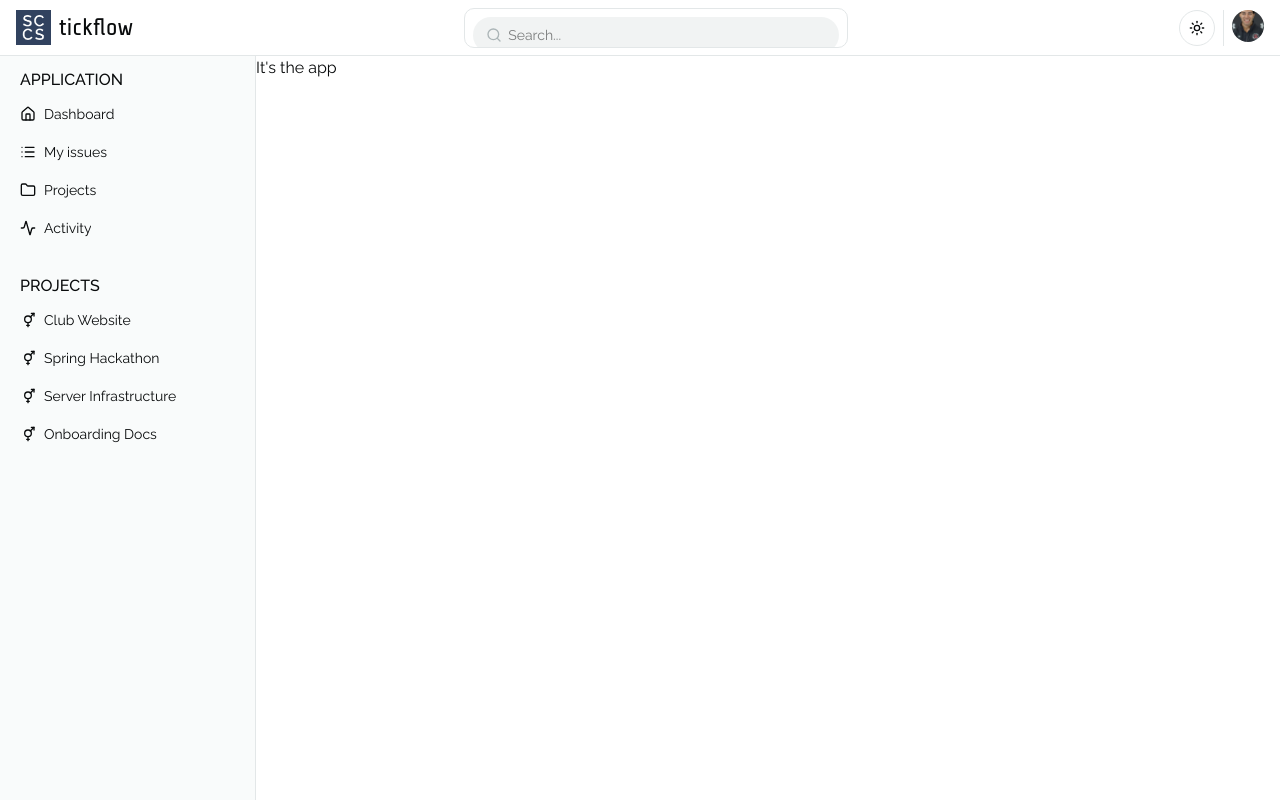
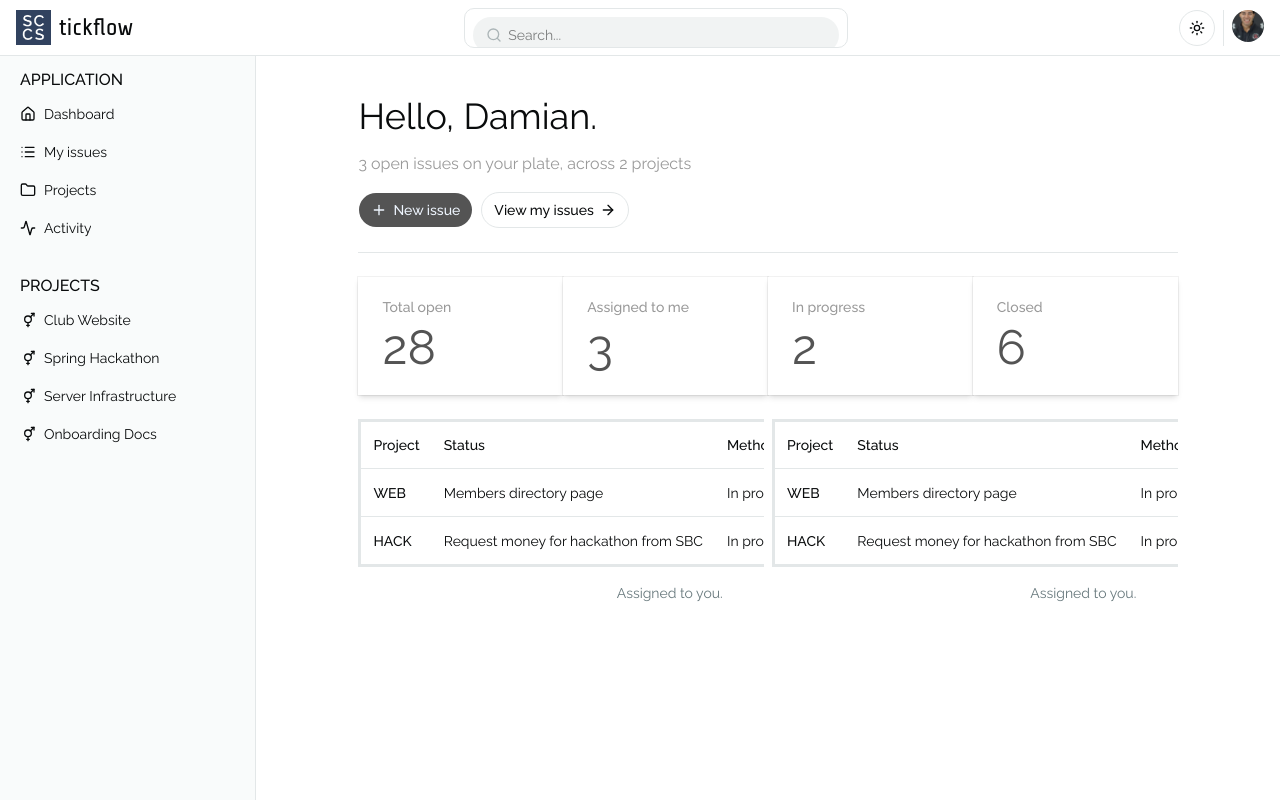
Before and after one commit to swat-sccs/tickflow, a Next.js app: page / in a window 1280 px wide. Built offline with nearby package versions, Linux system fonts and the light colour scheme.

Commit message:
sketched dashboard and projects

```diff
--- a/app/layout.tsx
+++ b/app/layout.tsx
@@ -38,7 +38,9 @@ export default function Layout({
             >
               <AppSidebar />
               <SidebarInset className="min-h-0 h-full overflow-hidden">
-                <div className="min-h-0 flex-1 overflow-auto">{children}</div>
+                <div className="min-h-screen flex justify-center items-center">
+                  {children}
+                </div>
               </SidebarInset>
             </SidebarProvider>
           </div>
--- a/app/page.tsx
+++ b/app/page.tsx
@@ -1,34 +1,140 @@
 "use client";
 import { Button } from "@/components/ui/button";
-import { Bar, BarChart } from "recharts";
-import { ChartContainer, type ChartConfig } from "@/components/ui/chart";
-const chartData = [
-  { month: "January", desktop: 186, mobile: 80 },
-  { month: "February", desktop: 305, mobile: 200 },
-  { month: "March", desktop: 237, mobile: 120 },
-  { month: "April", desktop: 73, mobile: 190 },
-  { month: "May", desktop: 209, mobile: 130 },
-  { month: "June", desktop: 214, mobile: 140 },
+import {
+  ArrowRight,
+  Plus,
+  SignalHigh,
+  SignalLow,
+  SignalMedium,
+} from "lucide-react";
+import { Separator } from "@/components/ui/separator";
+import { Badge } from "@/components/ui/badge";
+import {
+  Card,
+  CardAction,
+  CardDescription,
+  CardFooter,
+  CardHeader,
+  CardTitle,
+} from "@/components/ui/card";
+import {
+  Table,
+  TableBody,
+  TableCaption,
+  TableCell,
+  TableFooter,
+  TableHead,
+  TableHeader,
+  TableRow,
+} from "@/components/ui/table";
+
+const table = [
+  {
+    key: "WEB",
+    title: "Members directory page",
+    status: "In progress",
+    priority: "LOW",
+    due: "May 8",
+  },
+  {
+    key: "HACK",
+    title: "Request money for hackathon from SBC",
+    status: "In progress",
+    priority: "HIGH",
+    due: "May 1",
+  },
 ];
-const chartConfig = {
-  desktop: {
-    label: "Desktop",
-    color: "#2563eb",
-  },
-  mobile: {
-    label: "Mobile",
-    color: "#60a5fa",
-  },
-} satisfies ChartConfig;
+
+const priorityIcons = {
+  LOW: SignalLow,
+  MEDIUM: SignalMedium,
+  HIGH: SignalHigh,
+} as const;
+
+export function TableDemo() {
+  return (
+    <Table>
+      <TableCaption>Assigned to you.</TableCaption>
+      <TableHeader>
+        <TableRow>
+          <TableHead className="w-[100px]">Project</TableHead>
+          <TableHead>Status</TableHead>
+          <TableHead>Method</TableHead>
+          <TableHead>Priority</TableHead>
+          <TableHead>Due Date</TableHead>
+        </TableRow>
+      </TableHeader>
+      <TableBody>
+        {table.map((item) => {
+          const PriorityIcon =
+            priorityIcons[item.priority as keyof typeof priorityIcons] ??
+            SignalLow;
+
+          return (
+            <TableRow key={item.title}>
+              <TableCell className="font-medium">{item.key}</TableCell>
+              <TableCell>{item.title}</TableCell>
+              <TableCell>{item.status}</TableCell>
+              <TableCell>
+                <span className="inline-flex items-center gap-2">
+                  <PriorityIcon className="size-4" aria-hidden="true" />
+                  {item.priority}
+                </span>
+              </TableCell>
+              <TableCell className="text-right">{item.due}</TableCell>
+            </TableRow>
+          );
+        })}
+      </TableBody>
+    </Table>
+  );
+}
+
+export function CardImage(props: { text: string; number: number }) {
+  return (
+    <Card className="mx-auto w-full max-w-sm pt-0">
+      <CardHeader className="mt-5">
+        <CardTitle className="text-secondary text-md">{props.text}</CardTitle>
+        <CardDescription className="text-primary text-5xl">
+          {props.number}
+        </CardDescription>
+      </CardHeader>
+    </Card>
+  );
+}
 
 export default function Home() {
-  const chartData = [
-    { month: "January", desktop: 186, mobile: 80 },
-    { month: "February", desktop: 305, mobile: 200 },
-    { month: "March", desktop: 237, mobile: 120 },
-    { month: "April", desktop: 73, mobile: 190 },
-    { month: "May", desktop: 209, mobile: 130 },
-    { month: "June", desktop: 214, mobile: 140 },
-  ];
-  return <h1>It's the app</h1>;
+  return (
+    <div className="flex flex-col w-4/5 h-9/10 gap-6">
+      <div className="flex flex-col gap-4 justify-left">
+        <h1 className="text-4xl">Hello, Damian.</h1>
+        <p className="text-secondary">
+          3 open issues on your plate, across 2 projects
+        </p>
+        <div className="flex gap-2">
+          <Button variant="default">
+            <Plus />
+            New issue
+          </Button>
+          <Button variant="outline">
+            View my issues
+            <ArrowRight />
+          </Button>
+        </div>
+      </div>
+      <Separator />
+      <div className="flex flex-col gap-6">
+        <div className="flex">
+          <CardImage text="Total open" number={28} />
+          <CardImage text="Assigned to me" number={3} />
+          <CardImage text="In progress" number={2} />
+          <CardImage text="Closed" number={6} />
+        </div>
+        <div className="flex gap-2">
+          <TableDemo />
+          <TableDemo />
+        </div>
+      </div>
+    </div>
+  );
 }
--- a/app/projects/page.tsx
+++ b/app/projects/page.tsx
@@ -1,13 +1,114 @@
+"use client";
+
 import React from "react";
+import { Button } from "@/components/ui/button";
+import { Separator } from "@/components/ui/separator";
+import {
+  Plus,
+  ArrowRight,
+  Globe,
+  Keyboard,
+  Server,
+  BookText,
+  Bot,
+  Balloon,
+} from "lucide-react";
+import { Badge } from "@/components/ui/badge";
+import {
+  Card,
+  CardAction,
+  CardDescription,
+  CardFooter,
+  CardHeader,
+  CardTitle,
+} from "@/components/ui/card";
+import { Progress } from "@/components/ui/progress";
+
+function CardImage(props) {
+  return (
+    <Card className="relative mx-auto w-full max-w-sm pt-0">
+      <div className="absolute inset-0 z-30 aspect-video bg-black/35" />
+      <props.icon />
+      <CardHeader>
+        <CardAction>
+          <Badge variant="secondary">{props.name}</Badge>
+        </CardAction>
+        <CardTitle>{props.title}</CardTitle>
+        <CardDescription>{props.description}</CardDescription>
+      </CardHeader>
+      <CardFooter>
+        <ProgressDemo value={props.value} />
+      </CardFooter>
+    </Card>
+  );
+}
+
+function ProgressDemo(props: { value: number }) {
+  const [progress, setProgress] = React.useState(props.value);
+
+  return <Progress value={progress} className="w-[100%]" />;
+}
 
 export default function Projects() {
-  const chartData = [
-    { month: "January", desktop: 186, mobile: 80 },
-    { month: "February", desktop: 305, mobile: 200 },
-    { month: "March", desktop: 237, mobile: 120 },
-    { month: "April", desktop: 73, mobile: 190 },
-    { month: "May", desktop: 209, mobile: 130 },
-    { month: "June", desktop: 214, mobile: 140 },
-  ];
-  return <h1>asdsdad</h1>;
+  return (
+    <div className="flex flex-col w-4/5 h-9/10 gap-6">
+      <div className="flex gap-4 justify-between">
+        <div>
+          <h1 className="text-4xl pb-3">Projects</h1>
+          <p className="text-secondary">
+            6 projects. 34 total tickets across the workspace.
+          </p>
+        </div>
+        <Button variant="default">
+          <Plus />
+          New issue
+        </Button>
+      </div>
+      <Separator />
+      <div className="grid grid-cols-3 gap-6">
+        <CardImage
+          icon={Globe}
+          name="WEB"
+          title="Club Website"
+          description="Main marketing site and member portal. Next.js + Vercel."
+          value={12}
+        />
+        <CardImage
+          icon={Keyboard}
+          name="HACK"
+          title="Spring Hackathon"
+          description="Main marketing site and member portal. Next.js + Vercel."
+          value={24}
+        />
+        <CardImage
+          icon={Server}
+          name="INFRA"
+          title="Server Infrastructure"
+          description="Main marketing site and member portal. Next.js + Vercel."
+          value={36}
+        />
+        <CardImage
+          icon={BookText}
+          name="DOCS"
+          title="Onboarding Docs"
+          description="Main marketing site and member portal. Next.js + Vercel."
+          value={48}
+        />
+        <CardImage
+          icon={Bot}
+          name="DISCORD"
+          title="Discord Bot"
+          description="Main marketing site and member portal. Next.js + Vercel."
+          value={60}
+        />
+        <CardImage
+          icon={Balloon}
+          name="SOCIAL"
+          title="Workshop Series"
+          description="Main marketing site and member portal. Next.js + Vercel."
+          value={72}
+        />
+      </div>
+    </div>
+  );
 }
--- a/components/ui/card.tsx
+++ b/components/ui/card.tsx
@@ -1,6 +1,6 @@
-import * as React from "react"
+import * as React from "react";
 
-import { cn } from "@/lib/utils"
+import { cn } from "@/lib/utils";
 
 function Card({
   className,
@@ -12,12 +12,12 @@ function Card({
       data-slot="card"
       data-size={size}
       className={cn(
-        "group/card flex flex-col gap-6 overflow-hidden rounded-4xl bg-card py-6 text-sm text-card-foreground shadow-md ring-1 ring-foreground/5 has-[>img:first-child]:pt-0 data-[size=sm]:gap-4 data-[size=sm]:py-4 dark:ring-foreground/10 *:[img:first-child]:rounded-t-4xl *:[img:last-child]:rounded-b-4xl",
-        className
+        "group/card flex flex-col gap-6 overflow-hidden rounded-none bg-card py-6 text-sm text-card-foreground shadow-md ring-1 ring-foreground/5 has-[>img:first-child]:pt-0 data-[size=sm]:gap-4 data-[size=sm]:py-4 dark:ring-foreground/10 *:[img:first-child]:rounded-t-none *:[img:last-child]:rounded-b-none",
+        className,
       )}
       {...props}
     />
-  )
+  );
 }
 
 function CardHeader({ className, ...props }: React.ComponentProps<"div">) {
@@ -25,12 +25,12 @@ function CardHeader({ className, ...props }: React.ComponentProps<"div">) {
     <div
       data-slot="card-header"
       className={cn(
-        "group/card-header @container/card-header grid auto-rows-min items-start gap-1.5 rounded-t-4xl px-6 group-data-[size=sm]/card:px-4 has-data-[slot=card-action]:grid-cols-[1fr_auto] has-data-[slot=card-description]:grid-rows-[auto_auto] [.border-b]:pb-6 group-data-[size=sm]/card:[.border-b]:pb-4",
-        className
+        "group/card-header @container/card-header grid auto-rows-min items-start gap-1.5 rounded-t-none px-6 group-data-[size=sm]/card:px-4 has-data-[slot=card-action]:grid-cols-[1fr_auto] has-data-[slot=card-description]:grid-rows-[auto_auto] [.border-b]:pb-6 group-data-[size=sm]/card:[.border-b]:pb-4",
+        className,
       )}
       {...props}
     />
-  )
+  );
 }
 
 function CardTitle({ className, ...props }: React.ComponentProps<"div">) {
@@ -40,7 +40,7 @@ function CardTitle({ className, ...props }: React.ComponentProps<"div">) {
       className={cn("font-heading text-base font-medium", className)}
       {...props}
     />
-  )
+  );
 }
 
 function CardDescription({ className, ...props }: React.ComponentProps<"div">) {
@@ -50,7 +50,7 @@ function CardDescription({ className, ...props }: React.ComponentProps<"div">) {
       className={cn("text-sm text-muted-foreground", className)}
       {...props}
     />
-  )
+  );
 }
 
 function CardAction({ className, ...props }: React.ComponentProps<"div">) {
@@ -59,11 +59,11 @@ function CardAction({ className, ...props }: React.ComponentProps<"div">) {
       data-slot="card-action"
       className={cn(
         "col-start-2 row-span-2 row-start-1 self-start justify-self-end",
-        className
+        className,
       )}
       {...props}
     />
-  )
+  );
 }
 
 function CardContent({ className, ...props }: React.ComponentProps<"div">) {
@@ -73,7 +73,7 @@ function CardContent({ className, ...props }: React.ComponentProps<"div">) {
       className={cn("px-6 group-data-[size=sm]/card:px-4", className)}
       {...props}
     />
-  )
+  );
 }
 
 function CardFooter({ className, ...props }: React.ComponentProps<"div">) {
@@ -81,12 +81,12 @@ function CardFooter({ className, ...props }: React.ComponentProps<"div">) {
     <div
       data-slot="card-footer"
       className={cn(
-        "flex items-center rounded-b-4xl px-6 group-data-[size=sm]/card:px-4 [.border-t]:pt-6 group-data-[size=sm]/card:[.border-t]:pt-4",
-        className
+        "flex items-center rounded-b-none px-6 group-data-[size=sm]/card:px-4 [.border-t]:pt-6 group-data-[size=sm]/card:[.border-t]:pt-4",
+        className,
       )}
       {...props}
     />
-  )
+  );
 }
 
 export {
@@ -97,4 +97,4 @@ export {
   CardAction,
   CardDescription,
   CardContent,
-}
+};
--- /dev/null
+++ b/components/ui/table.tsx
@@ -0,0 +1,116 @@
+"use client";
+
+import * as React from "react";
+
+import { cn } from "@/lib/utils";
+
+function Table({ className, ...props }: React.ComponentProps<"table">) {
+  return (
+    <div
+      data-slot="table-container"
+      className="relative w-full overflow-x-auto"
+    >
+      <table
+        data-slot="table"
+        className={cn("w-full caption-bottom border-[3px] text-sm", className)}
+        {...props}
+      />
+    </div>
+  );
+}
+
+function TableHeader({ className, ...props }: React.ComponentProps<"thead">) {
+  return (
+    <thead
+      data-slot="table-header"
+      className={cn("[&_tr]:border-b", className)}
+      {...props}
+    />
+  );
+}
+
+function TableBody({ className, ...props }: React.ComponentProps<"tbody">) {
+  return (
+    <tbody
+      data-slot="table-body"
+      className={cn("[&_tr:last-child]:border-0", className)}
+      {...props}
+    />
+  );
+}
+
+function TableFooter({ className, ...props }: React.ComponentProps<"tfoot">) {
+  return (
+    <tfoot
+      data-slot="table-footer"
+      className={cn(
+        "border-t bg-muted/50 font-medium [&>tr]:last:border-b-0",
+        className,
+      )}
+      {...props}
+    />
+  );
+}
+
+function TableRow({ className, ...props }: React.ComponentProps<"tr">) {
+  return (
+    <tr
+      data-slot="table-row"
+      className={cn(
+        "border-b transition-colors hover:bg-muted/50 has-aria-expanded:bg-muted/50 data-[state=selected]:bg-muted",
+        className,
+      )}
+      {...props}
+    />
+  );
+}
+
+function TableHead({ className, ...props }: React.ComponentProps<"th">) {
+  return (
+    <th
+      data-slot="table-head"
+      className={cn(
+        "h-12 px-3 text-left align-middle font-medium whitespace-nowrap text-foreground [&:has([role=checkbox])]:pr-0",
+        className,
+      )}
+      {...props}
+    />
+  );
+}
+
+function TableCell({ className, ...props }: React.ComponentProps<"td">) {
+  return (
+    <td
+      data-slot="table-cell"
+      className={cn(
+        "p-3 align-middle whitespace-nowrap [&:has([role=checkbox])]:pr-0",
+        className,
+      )}
+      {...props}
+    />
+  );
+}
+
+function TableCaption({
+  className,
+  ...props
+}: React.ComponentProps<"caption">) {
+  return (
+    <caption
+      data-slot="table-caption"
+      className={cn("mt-4 text-sm text-muted-foreground", className)}
+      {...props}
+    />
+  );
+}
+
+export {
+  Table,
+  TableHeader,
+  TableBody,
+  TableFooter,
+  TableHead,
+  TableRow,
+  TableCell,
+  TableCaption,
+};
```
Also changed, not shown: app/globals.css (+7 -7 lines).
